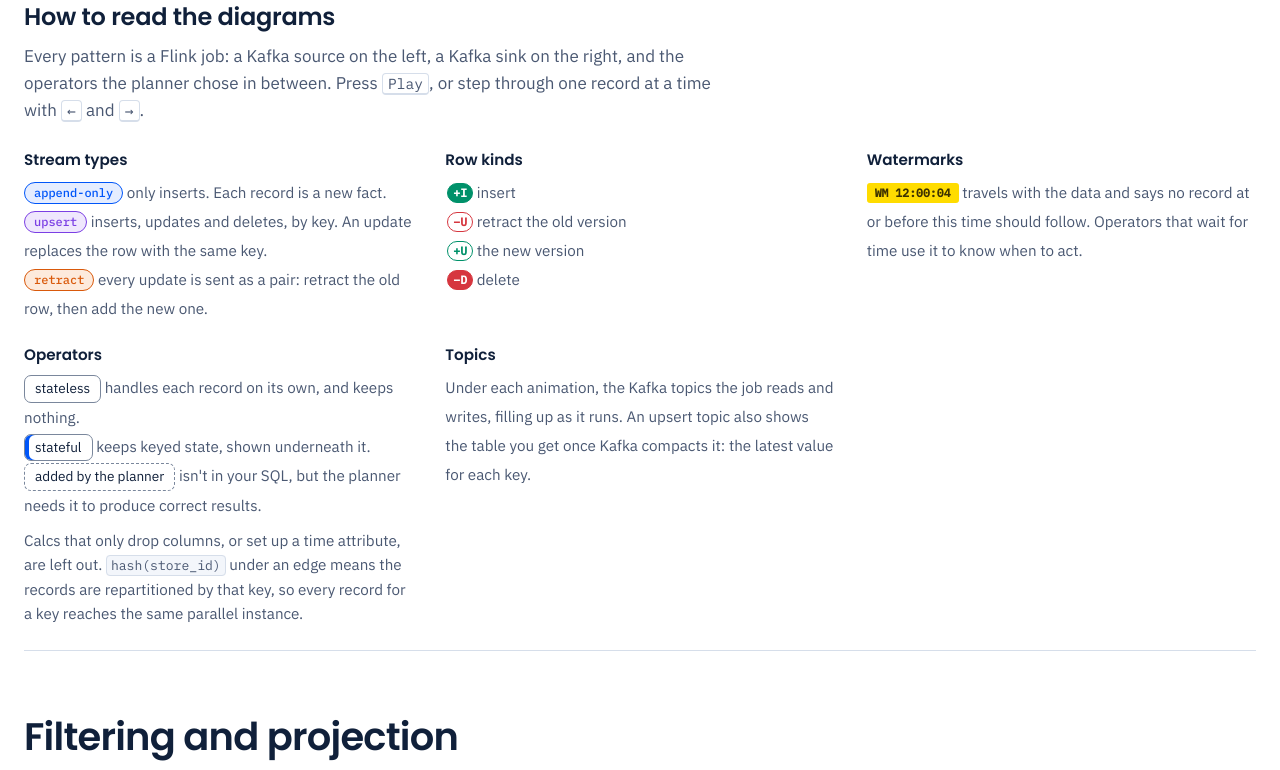
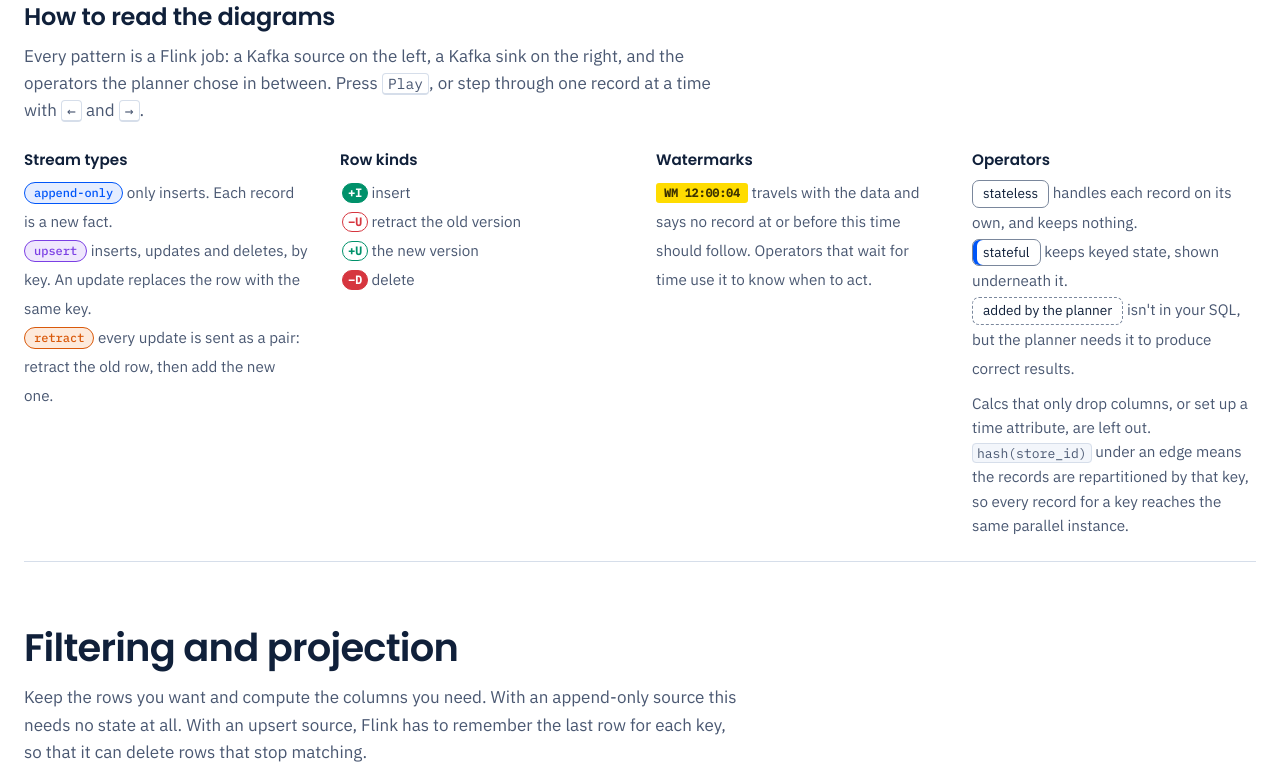
Before and after one commit to alpinegizmo/streaming-kitchen, a plain HTML site: page index.html in a window 1280 px wide. Shown: the part 561-1331 px from the top of the page. Drawn offline with Linux system fonts and the light colour scheme.

Commit message:
Remove the Topics item from the primer
With four legend items left, the legend goes back to four columns.

Co-Authored-By: Claude Opus 5.5 <noreply@anthropic.com>

```diff
--- a/css/style.css
+++ b/css/style.css
@@ -177,7 +177,7 @@ h1 .tm { font-size: 0.4em; vertical-align: super; line-height: 0; margin-left: 0
 .primer { padding: 48px 0 24px; border-bottom: 1px solid var(--rule); }
 .primer h2 { font-size: 1.5rem; margin-bottom: 12px; }
 .primer > p { max-width: var(--measure); color: var(--ink-2); }
-.legend { display: grid; grid-template-columns: repeat(auto-fit, minmax(min(100%, 320px), 1fr)); gap: 20px 32px; margin: 24px 0 0; }
+.legend { display: grid; grid-template-columns: repeat(auto-fit, minmax(min(100%, 260px), 1fr)); gap: 20px 32px; margin: 24px 0 0; }
 .legend dt { font-family: var(--font-display); font-weight: 600; font-size: 0.95rem; margin-bottom: 6px; }
 .legend dd { margin: 0; color: var(--ink-2); font-size: 0.95rem; line-height: 1.9; }
 
--- a/index.html
+++ b/index.html
@@ -73,12 +73,6 @@
               by that key, so every record for a key reaches the same parallel instance.</span>
             </dd>
           </div>
-          <div>
-            <dt>Topics</dt>
-            <dd>Under each animation, the Kafka topics the job reads and writes, filling up as it
-              runs. An upsert topic also shows the table you get once Kafka compacts it: the
-              latest value for each key.</dd>
-          </div>
         </dl>
       </section>
 
```
